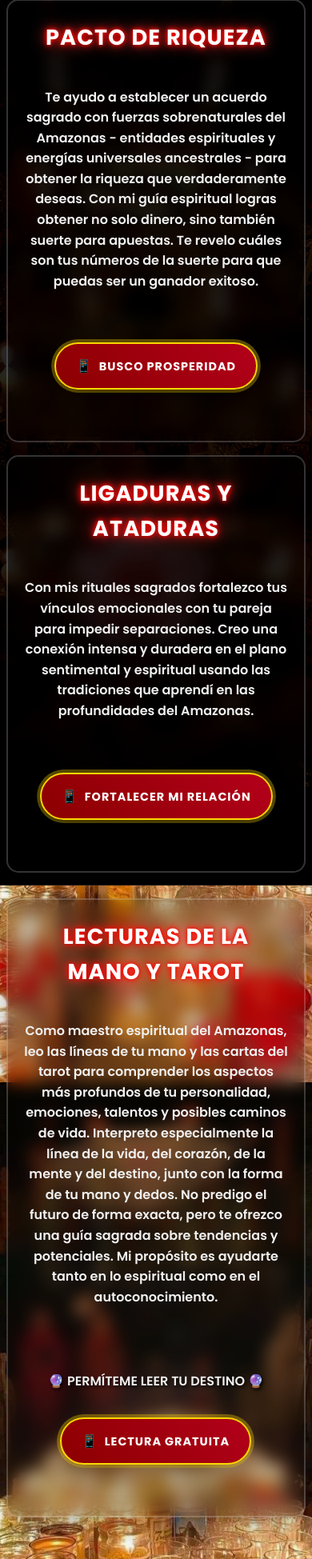
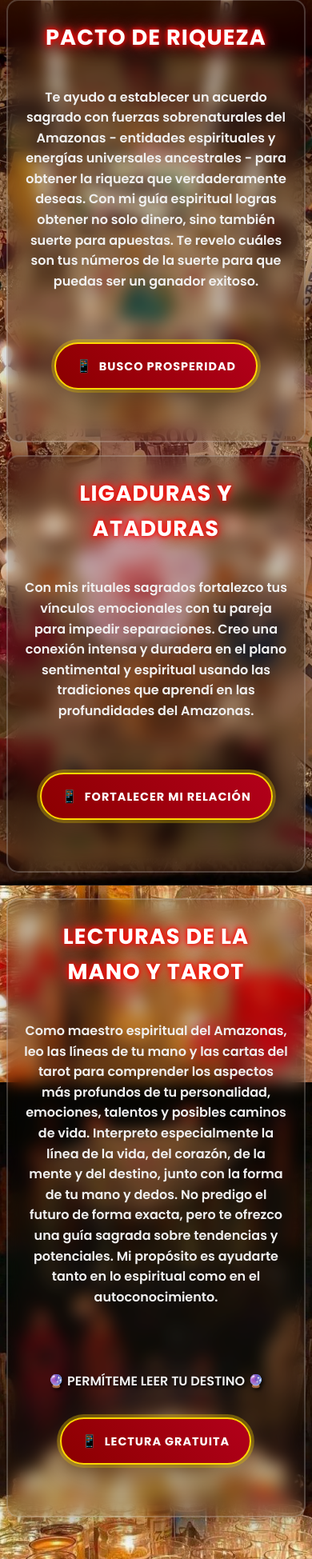
Before and after one commit to ZenoxD3V/ORACLE_SAUL, a Flask app: page / in a window 390 px wide. Shown: the part 2023-3972 px from the top of the page at 80% size. Run offline with Flask 3, Linux system fonts and the light colour scheme; some libraries are stand-ins or nearby versions.

Commit message:
Update esoteric.css

```diff
--- a/app/static/css/esoteric.css
+++ b/app/static/css/esoteric.css
@@ -403,10 +403,10 @@ body {
     }
 
     /* Mejorar contraste en pantallas pequeñas */
-    #tarot::before,
+    /*#tarot::before,
     .info-section::before {
       filter: brightness(0.25) contrast(1.3) !important;
-    }
+    }*/
 
     .gallery img {
       width: 45%;
@@ -495,7 +495,7 @@ body {
     top:0; left:0;
     width:100%;
     height:100%;
-    background:url('static/images/tarot.jpeg') center/cover fixed no-repeat;
+    background:url('/static/images/tarot.jpeg') center/cover fixed no-repeat;
     z-index:-2;
   }
 
@@ -520,7 +520,7 @@ body {
     position: absolute;
     inset: 0;
     background: url('/static/images/riqueza_bg.jpeg') center/cover no-repeat;
-    filter: brightness(0.4);
+    /*filter: brightness(0.4);*/
     z-index: -1;
   }
 
```
